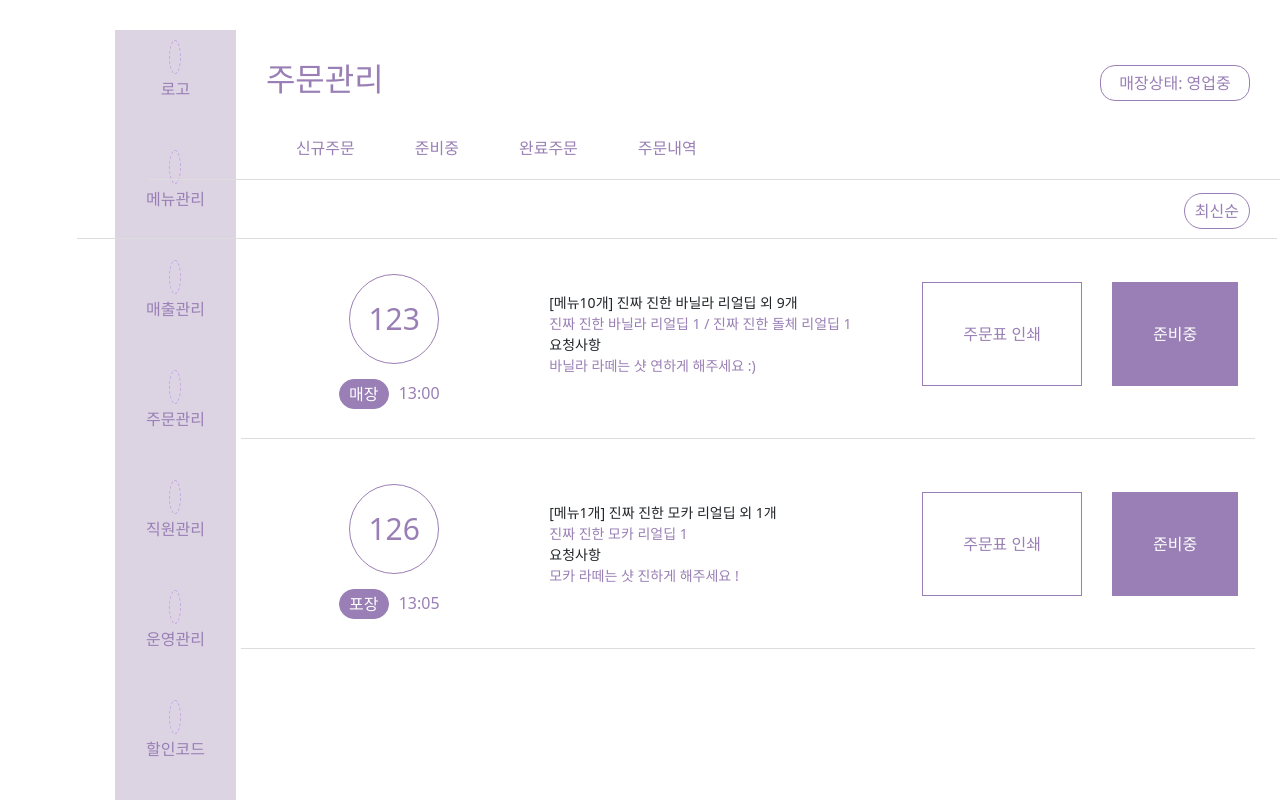
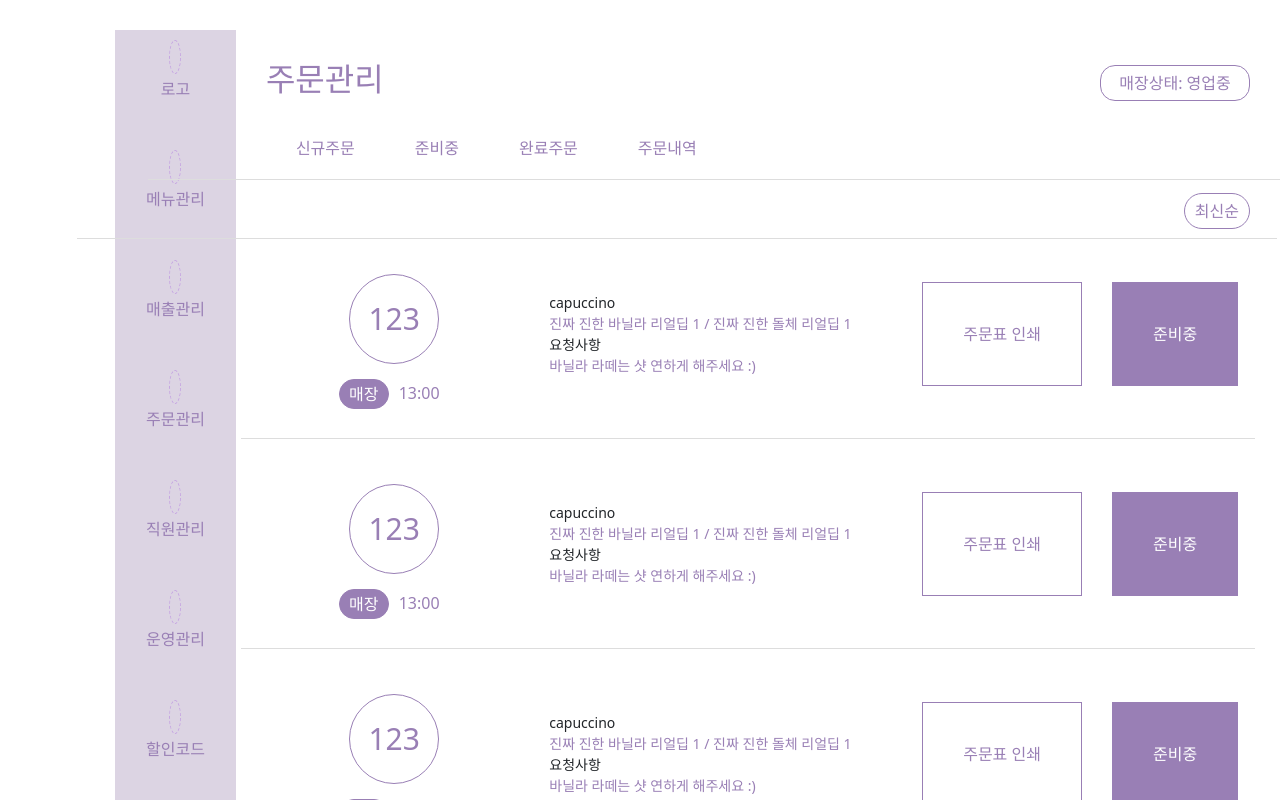
Before and after one commit to jgsjss/ding, a Vue app: page /ordermanagement in a window 1280 px wide. Shown: the top 800 px of the page. Built offline with nearby package versions, Linux system fonts and the light colour scheme; no server answers; some icons are missing.

Commit message:
01.05 13:01
주문관리 페이지 포문 적용후 커밋...페이징 처리 아직 안됨

```diff
--- a/src/view/OrderManagement.vue
+++ b/src/view/OrderManagement.vue
@@ -22,7 +22,7 @@
         <i class="xi-apps list"></i>
         <button type="text" class="new_btn">최신순</button>
       </div>
-      <div class="order_wrapper">
+      <div class="order_wrapper" v-for="(orderData, i) in $store.state.orderData" :key="i">
       <div class="order_left">
         <span class="order_num">{{123}}</span>
         <div>
@@ -30,8 +30,8 @@
         <span class="order_time">{{}}13:00</span>
         </div>
       </div>
-        <div class="order_middle">
-          <span>{{}}[메뉴10개] 진짜 진한 바닐라 리얼딥 외 9개</span>
+        <div class="order_middle" >
+          <span>{{orderData.menu}}</span>
           <span>{{}}진짜 진한 바닐라 리얼딥 1 / 진짜 진한 돌체 리얼딥 1</span>
           <span>{{}}요청사항</span>
           <span>{{}}바닐라 라떼는 샷 연하게 해주세요 :)</span>
```
